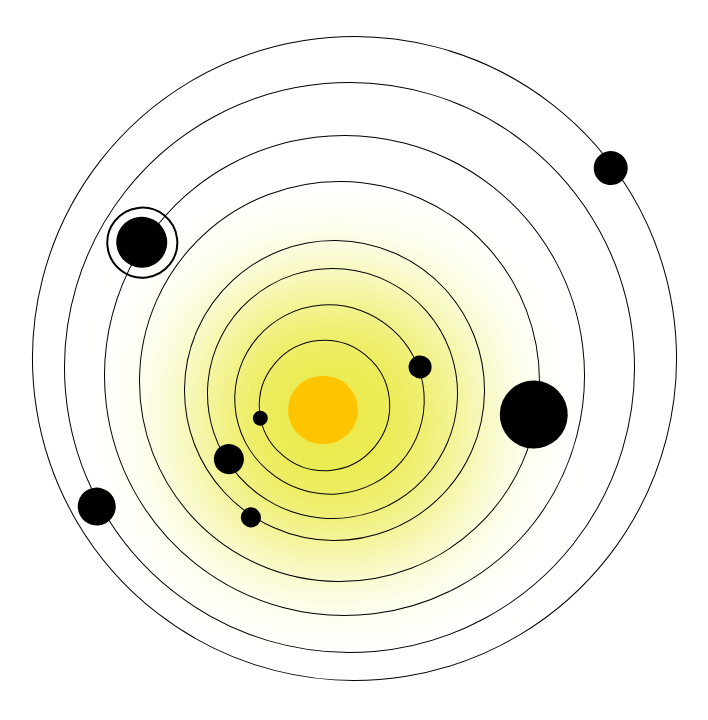
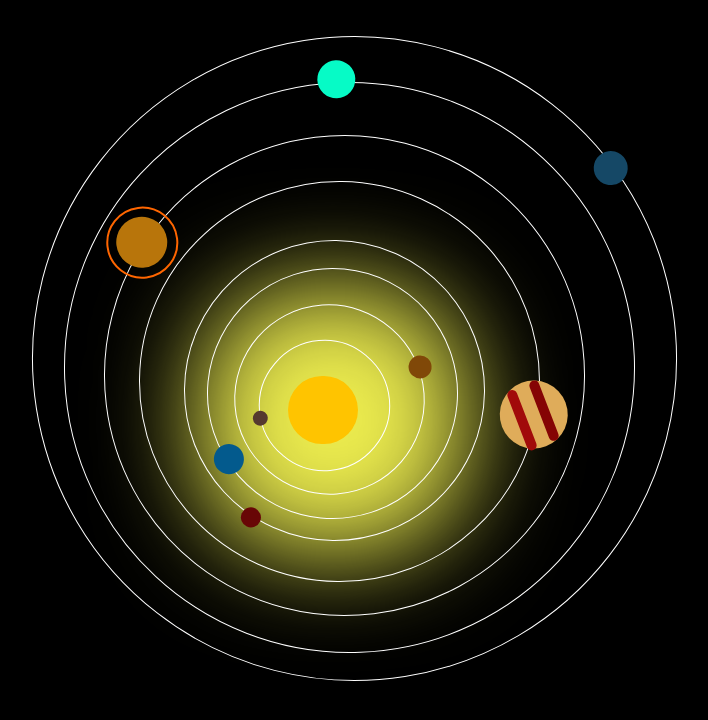
Before and after one commit to NayakTheCoder/Solar-System, a plain HTML site: page index.html in a window 1280 px wide. Shown: the whole page, without its empty margins (314-1022 px from the left). Drawn offline with Linux system fonts and the light colour scheme.

Commit message:
Update index.html

```diff
--- a/index.html
+++ b/index.html
@@ -5,6 +5,9 @@
     <meta name="viewport" content="width=device-width, initial-scale=1.0">
     <title>Document</title>
     <style>
+      body{
+          background-color: rgb(0, 0, 0);
+      }
          #sun{
             position: absolute;
             width: 70px;
@@ -22,7 +25,7 @@
             height: 129px;
             left: 44.8%;
             top: 40.5%;
-            border: 1px solid black;
+            border: 1px solid white;
             border-radius: 65px;
 
         }
@@ -33,7 +36,7 @@
             height: 187px;
             left: 42.8%;
             top: 36.1%;
-            border: 1px solid black;
+            border: 1px solid white;
             border-radius: 178px;
         }
         #orbit3{
@@ -43,7 +46,7 @@
             height: 249px;
             left: 40.7%;
             top: 31.5%;
-            border: 1px solid black;
+            border: 1px solid white;
             border-radius: 178px;
         }
         #orbit4{
@@ -53,7 +56,7 @@
             height: 299px;
             left: 38.9%;
             top: 28%;
-            border: 1px solid black;
+            border: 1px solid white;
             border-radius: 178px;
         }
         #orbit5{
@@ -63,7 +66,7 @@
             height: 399px;
             left: 35.4%;
             top: 20.6%;
-            border: 1px solid black;
+            border: 1px solid white;
             border-radius: 208px;
         }
         #orbit6{
@@ -72,7 +75,7 @@
             height: 479px;
             left: 32.65%;
             top: 14.9%;
-            border: 1px solid black;
+            border: 1px solid white;
             border-radius: 298px;
         }
         #orbit7{
@@ -81,7 +84,7 @@
             height: 569px;
             left: 29.5%;
             top: 8.2%;
-            border: 1px solid black;
+            border: 1px solid white;
             border-radius: 298px;
         }
         #orbit8{
@@ -90,7 +93,7 @@
             height: 643px;
             left: 27%;
             top: 2.5%;
-            border: 1px solid black;
+            border: 1px solid white;
             border-radius: 348px;
         }
         #mars{
@@ -99,7 +102,7 @@
             height: 20px;
             left: 17%;
             border-radius: 50px;
-            background-color: black;
+            background-color: rgb(104, 6, 6);
         }
         #mercury{
             position: absolute;
@@ -107,7 +110,7 @@
             height: 15px;
             left: 5%;
             border-radius: 50px;
-            background-color: black;
+            background-color: rgb(85, 57, 47);
         }
         #venus{
             position: absolute;
@@ -116,7 +119,7 @@
             top: 80%;
             left: 19%;
             border-radius: 50px;
-            background-color: black;
+            background-color: rgb(128, 72, 8);
         }
         #earth{
             position: absolute;
@@ -125,7 +128,7 @@
             top: 80%;
             left: 19%;
             border-radius: 50px;
-            background-color: black;
+            background-color: rgb(3, 90, 141);
         }
         #uranus{
             position: absolute;
@@ -134,7 +137,7 @@
             top: 80%;
             left: 11%;
             border-radius: 50px;
-            background-color: black;
+            background-color: rgb(6, 251, 198);
         }
         #neptune{
             position: absolute;
@@ -143,7 +146,7 @@
             top: 50%;
             left: -2%;
             border-radius: 50px;
-            background-color: black;
+            background-color: rgb(21, 72, 102);
         }
         #jupiter{
             position: absolute;
@@ -152,7 +155,7 @@
             top: 80%;
             left: 16.2%;
             border-radius: 50px;
-            background-color: black;
+            background-color: rgb(223, 172, 90);
         }
         #ring{
             position: absolute;
@@ -161,7 +164,7 @@
             top: -53%;
             left: -18.2%;
             border-radius: 50px;
-          border: 2px solid black;
+          border: 2px solid rgb(255, 102, 0);
         }
         #saturn{
             position: absolute;
@@ -170,7 +173,24 @@
             top: 80%;
             left: 11.8%;
             border-radius: 50px;
-            background-color: black;
+            background-color: rgb(184, 117, 11);
+        }
+        #strip1{
+            position: absolute;
+            width: 64px;
+            height: 10px;
+            left: 1.5%;
+            background: rgb(161, 10, 10);
+            border-radius: 10px;
+        }
+        #strip2{
+            position: absolute;
+            width: 64px;
+            height: 10px;
+            left: 3%;
+            top: 35%;
+            background: rgb(133, 4, 4);
+            border-radius: 10px;
         }
     </style>
 </head>
@@ -193,6 +213,8 @@
     <p id="neptune"></p>
     <p id="uranus"></p>
     <p id="ring"></p>
+    <p id="strip1"></p>
+    <p id="strip2"></p>
 </body>
 <script>
     let orbit1 = document.getElementById("orbit1");
@@ -212,6 +234,8 @@
     let uranus = document.getElementById("uranus");
     let neptune = document.getElementById("neptune");
     let ring = document.getElementById("ring");
+    let strip1 = document.getElementById("strip1");
+    let strip2 = document.getElementById("strip2");
     orbit1.append(mercury);
     orbit2.append(venus);
     orbit3.append(earth);
@@ -221,6 +245,8 @@
     orbit7.append(uranus);
     orbit8.append(neptune);
     saturn.append(ring)
+    jupiter.append(strip1);
+    jupiter.append(strip2);
     let rotate = 0;
     let rotate2 = 0;
     let rotate3 = 0;
@@ -255,7 +281,7 @@
        orbit6.style.transform = "rotate("+rotate6+"deg)";
         } , 30)
         setInterval(function(){
-            rotate7 +=0.1;
+            rotate7 +=0.8;
        orbit7.style.transform = "rotate("+rotate7+"deg)";
         } , 30)
         setInterval(function(){
```
